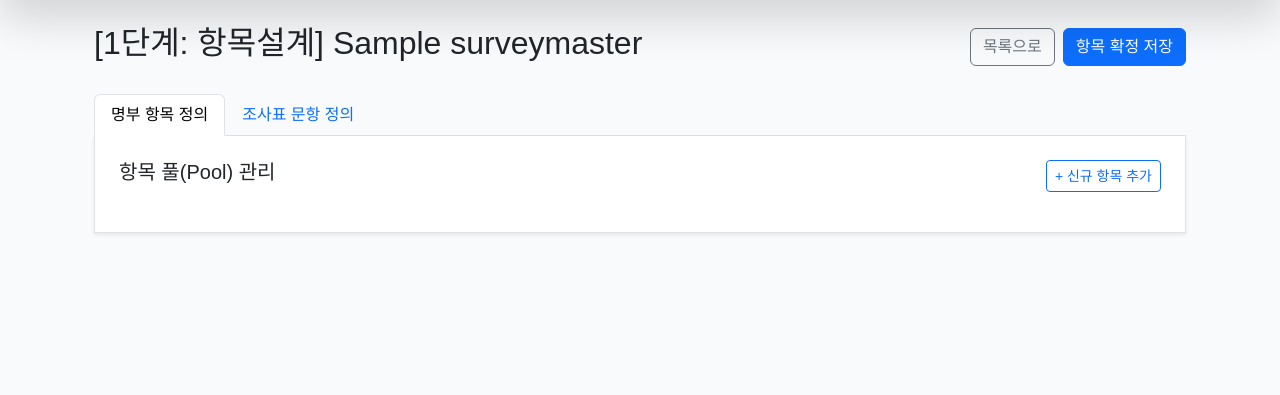
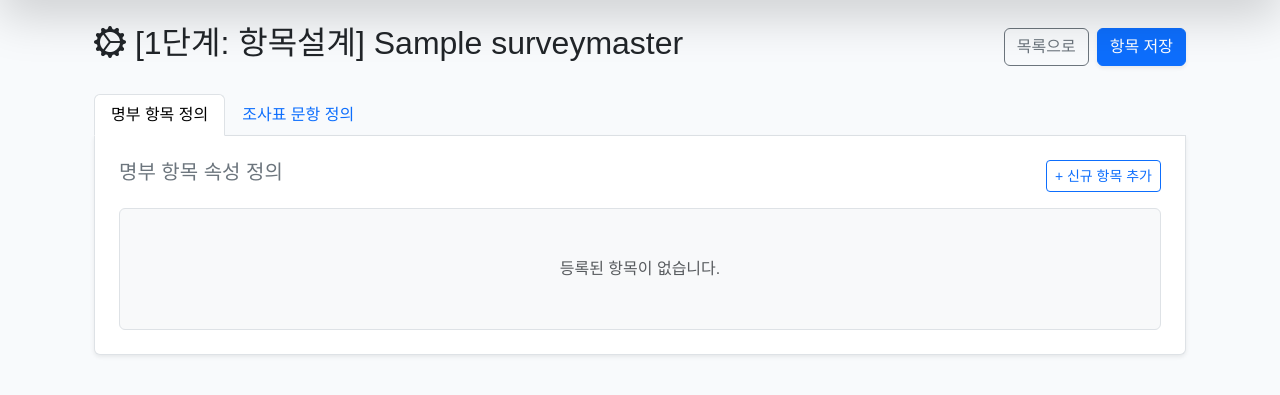
Before and after one commit to abfishlee/survey-platform, a Django app: page /1/field_design/ in a window 1280 px wide. Shown: the part 56-451 px from the top of the page. Run offline with Django 5.2, Linux system fonts and the light colour scheme; a user stored in the database is signed in; data comes from the database, SQL or seed files in the repository; tables that the repository leaves empty hold one stand-in row (values such as "Sample post").

Commit message:
전체적인 수정 완료

```diff
--- a/templates/surveys/field_design.html
+++ b/templates/surveys/field_design.html
@@ -1,11 +1,13 @@
-{% extends 'base.html' %} {% load survey_tags %}
+{% extends 'base.html' %}
+{% load survey_tags %}
+
 {% block content %}
 <div class="container mt-4">
     <div class="d-flex justify-content-between align-items-center mb-4">
-        <h2>[1단계: 항목설계] {{ survey.survey_name }}</h2>
+        <h2><i class="bi bi-gear-wide-connected"></i> [1단계: 항목설계] {{ survey.survey_name }}</h2>
         <div class="d-flex gap-2">
             <a href="{% url 'design_list' %}" class="btn btn-outline-secondary">목록으로</a>
-            <button type="button" class="btn btn-primary" onclick="saveDesign()">항목 확정 저장</button>
+            <button type="button" class="btn btn-primary shadow-sm" onclick="saveDesign()">항목 저장</button>
         </div>
     </div>
 
@@ -18,10 +20,10 @@
         </li>
     </ul>
 
-    <div class="tab-content border border-top-0 p-4 bg-white shadow-sm" id="designTabContent">
+    <div class="tab-content border border-top-0 p-4 bg-white shadow-sm rounded-bottom" id="designTabContent">
         <div class="tab-pane fade show active" id="list-schema" role="tabpanel">
             <div class="d-flex justify-content-between mb-3">
-                <h5>항목 풀(Pool) 관리</h5>
+                <h5 class="text-secondary">명부 항목 속성 정의</h5>
                 <button type="button" class="btn btn-outline-primary btn-sm" onclick="addItem('list')">+ 신규 항목 추가</button>
             </div>
             <div id="list-container"></div>
@@ -29,7 +31,7 @@
 
         <div class="tab-pane fade" id="survey-schema" role="tabpanel">
             <div class="d-flex justify-content-between mb-3">
-                <h5>조사 문항 관리</h5>
+                <h5 class="text-secondary">조사표 문항 속성 정의</h5>
                 <button type="button" class="btn btn-outline-success btn-sm" onclick="addItem('survey')">+ 조사 문항 추가</button>
             </div>
             <div id="survey-container"></div>
@@ -38,72 +40,127 @@
 </div>
 
 <script>
-let listSchema = {{ list_fields|safe|default:"[]" }};
-let surveySchema = {{ survey_questions|safe|default:"[]" }};
+/**
+ * 1. 데이터 초기화 (에러 해결 핵심)
+ * |json_encode|safe 필터를 사용하여 Python의 True/False/None을 JS의 true/false/null로 변환합니다.
+ */
+let listSchema = {{ list_fields|json_encode|safe|default:"[]" }};
+let surveySchema = {{ survey_questions|json_encode|safe|default:"[]" }};
 
+// 페이지 로드 시 즉시 실행
+document.addEventListener('DOMContentLoaded', () => {
+    try {
+        renderItems('list');
+        renderItems('survey');
+    } catch (e) {
+        console.error("초기 렌더링 중 오류:", e);
+    }
+});
+
+/**
+ * 2. 항목 추가 함수
+ */
+function addItem(type) {
+    // ID에 시간을 포함하여 고유성 보장
+    const uniqueId = `item_${Date.now()}`;
+
+    if (type === 'list') {
+        listSchema.push({ id: uniqueId, label: '신규 항목', type: 'text', length: 50, is_mapped: true });
+    } else {
+        surveySchema.push({ id: uniqueId, label: '신규 질문', type: 'text', options: '' });
+    }
+    renderItems(type);
+}
+
+/**
+ * 3. 화면 렌더링 함수
+ */
 function renderItems(type) {
     const container = document.getElementById(`${type}-container`);
-    const data = type === 'list' ? listSchema : surveySchema;
+    const data = (type === 'list') ? listSchema : surveySchema;
+
+    if (!container) return;
     container.innerHTML = '';
+
+    if (data.length === 0) {
+        container.innerHTML = '<div class="text-center py-5 text-muted border rounded bg-light">등록된 항목이 없습니다.</div>';
+        return;
+    }
 
     data.forEach((item, index) => {
         if (type === 'list') {
             container.innerHTML += `
-                <div class="row g-2 mb-2 align-items-end border p-3 rounded bg-light">
+                <div class="row g-2 mb-2 align-items-end border p-3 rounded bg-light shadow-sm">
                     <div class="col-md-3">
-                        <label class="small fw-bold">ID (물리명)</label>
-                        <input type="text" class="form-control" value="${item.id}" onchange="updateItem('list', ${index}, 'id', this.value)">
+                        <label class="small fw-bold text-primary">ID (물리명)</label>
+                        <input type="text" class="form-control form-control-sm" value="${item.id}" onchange="updateItemValue('list', ${index}, 'id', this.value)">
                     </div>
                     <div class="col-md-4">
                         <label class="small fw-bold">항목명 (논리명)</label>
-                        <input type="text" class="form-control" value="${item.label}" onchange="updateItem('list', ${index}, 'label', this.value)">
+                        <input type="text" class="form-control form-control-sm" value="${item.label}" onchange="updateItemValue('list', ${index}, 'label', this.value)">
                     </div>
                     <div class="col-md-2">
                         <label class="small fw-bold">타입</label>
-                        <select class="form-select" onchange="updateItem('list', ${index}, 'type', this.value)">
+                        <select class="form-select form-select-sm" onchange="updateItemValue('list', ${index}, 'type', this.value)">
                             <option value="text" ${item.type==='text'?'selected':''}>문자</option>
                             <option value="number" ${item.type==='number'?'selected':''}>숫자</option>
                         </select>
                     </div>
                     <div class="col-md-1">
                         <label class="small fw-bold">길이</label>
-                        <input type="number" class="form-control" value="${item.length || 50}" onchange="updateItem('list', ${index}, 'length', this.value)">
+                        <input type="number" class="form-control form-control-sm" value="${item.length || 50}" onchange="updateItemValue('list', ${index}, 'length', this.value)">
                     </div>
                     <div class="col-md-2 text-end">
-                        <button class="btn btn-danger btn-sm" onclick="removeItem('list', ${index})">삭제</button>
+                        <button type="button" class="btn btn-outline-danger btn-sm border-0" onclick="removeItem('${type}', ${index})">
+                            <i class="bi bi-trash"></i> 삭제
+                        </button>
                     </div>
                 </div>`;
         } else {
-            // 조사표 문항 렌더링 (기존과 동일)
             const showOptions = ['radio', 'checkbox'].includes(item.type);
             container.innerHTML += `
-                <div class="row g-2 mb-3 align-items-end border p-3 rounded" style="background-color: #f8fff9;">
-                    <div class="col-md-2"><label class="small fw-bold text-success">문항ID</label><input type="text" class="form-control" value="${item.id}" onchange="updateItem('survey', ${index}, 'id', this.value)"></div>
-                    <div class="col-md-5"><label class="small fw-bold text-success">질문 내용</label><input type="text" class="form-control" value="${item.label}" onchange="updateItem('survey', ${index}, 'label', this.value)"></div>
+                <div class="row g-2 mb-3 align-items-end border p-3 rounded shadow-sm" style="background-color: #f8fff9;">
+                    <div class="col-md-2">
+                        <label class="small fw-bold text-success">문항ID</label>
+                        <input type="text" class="form-control form-control-sm" value="${item.id}" onchange="updateItemValue('survey', ${index}, 'id', this.value)">
+                    </div>
+                    <div class="col-md-5">
+                        <label class="small fw-bold text-success">질문 내용</label>
+                        <input type="text" class="form-control form-control-sm" value="${item.label}" onchange="updateItemValue('survey', ${index}, 'label', this.value)">
+                    </div>
                     <div class="col-md-3">
                         <label class="small fw-bold text-success">응답 형식</label>
-                        <select class="form-select" onchange="changeSurveyType(${index}, this.value)">
+                        <select class="form-select form-select-sm" onchange="changeSurveyType(${index}, this.value)">
                             <option value="text" ${item.type==='text'?'selected':''}>단답형</option>
                             <option value="number" ${item.type==='number'?'selected':''}>숫자형</option>
                             <option value="radio" ${item.type==='radio'?'selected':''}>객관식(단일)</option>
+                            <option value="checkbox" ${item.type==='checkbox'?'selected':''}>객관식(중복)</option>
                         </select>
                     </div>
-                    <div class="col-md-2 text-end"><button class="btn btn-danger btn-sm" onclick="removeItem('survey', ${index})">삭제</button></div>
-                    ${showOptions ? `<div class="col-12 mt-2"><label class="small fw-bold text-muted">선택지 (,)구분</label><input type="text" class="form-control" value="${item.options || ''}" onchange="updateItem('survey', ${index}, 'options', this.value)"></div>` : ''}
+                    <div class="col-md-2 text-end">
+                        <button type="button" class="btn btn-outline-danger btn-sm border-0" onclick="removeItem('${type}', ${index})">
+                            <i class="bi bi-trash"></i> 삭제
+                        </button>
+                    </div>
+                    ${showOptions ? `
+                    <div class="col-12 mt-2">
+                        <label class="small fw-bold text-muted">선택지 (콤마[,]로 구분)</label>
+                        <input type="text" class="form-control form-control-sm" value="${item.options || ''}" onchange="updateItemValue('survey', ${index}, 'options', this.value)" placeholder="예: 예, 아니오, 모르겠다">
+                    </div>` : ''}
                 </div>`;
         }
     });
 }
 
-function addItem(type) {
-    if (type === 'list') listSchema.push({ id: '', label: '', type: 'text', length: 50, is_mapped: true });
-    else surveySchema.push({ id: '', label: '', type: 'text', options: '' });
-    renderItems(type);
+/**
+ * 4. 수정/삭제 유틸리티
+ */
+function updateItemValue(type, index, field, value) {
+    if (type === 'list') {
+        listSchema[index][field] = value;
+    } else {
+        surveySchema[index][field] = value;
     }
-
-function updateItem(type, index, field, value) {
-    if (type === 'list') listSchema[index][field] = value;
-    else surveySchema[index][field] = value;
 }
 
 function changeSurveyType(index, value) {
@@ -112,23 +169,38 @@ function changeSurveyType(index, value) {
 }
 
 function removeItem(type, index) {
-    if (confirm('삭제하시겠습니까?')) {
-        if (type === 'list') listSchema.splice(index, 1);
-        else surveySchema.splice(index, 1);
+    if (!confirm('정말 삭제하시겠습니까?')) return;
+    if (type === 'list') {
+        listSchema.splice(index, 1);
+    } else {
+        surveySchema.splice(index, 1);
+    }
     renderItems(type);
 }
-}
 
+/**
+ * 5. 최종 저장 기능
+ */
 async function saveDesign() {
+    try {
         const response = await fetch(window.location.href, {
             method: 'POST',
             headers: { 'Content-Type': 'application/json', 'X-CSRFToken': '{{ csrf_token }}' },
-        body: JSON.stringify({ list_schema: listSchema, survey_schema: surveySchema })
+            body: JSON.stringify({
+                list_schema: listSchema,
+                survey_schema: surveySchema
+            })
         });
         const result = await response.json();
-    alert(result.message);
+        if (response.ok) {
+            alert(result.message || "성공적으로 저장되었습니다.");
+            location.reload(); // 화면 갱신하여 데이터 확인
+        } else {
+            alert("저장 실패");
         }
-
-document.addEventListener('DOMContentLoaded', () => { renderItems('list'); renderItems('survey'); });
+    } catch (e) {
+        alert("서버 통신 중 오류가 발생했습니다.");
+    }
+}
 </script>
 {% endblock %}
```
Lines whose indentation alone changed are shown as unchanged.
